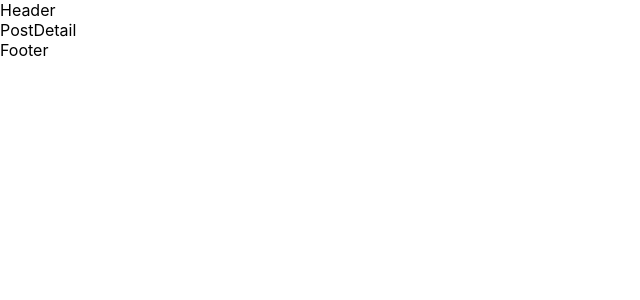
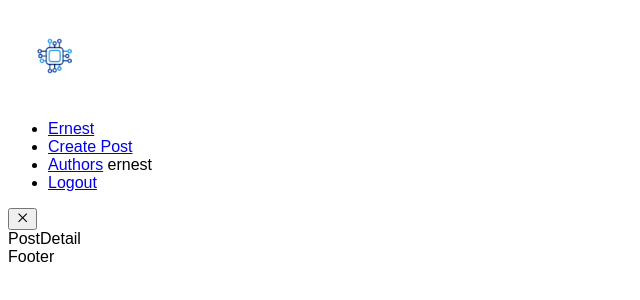
Before and after one commit to SachiniDeSilva/Blog, a React (Create React App) app: page /Posts/id in a window 1280 px wide. Shown: the top 300 px of the page, without its empty margins (0-640 px from the left). Built offline with nearby package versions, Linux system fonts and the light colour scheme.

Commit message:
import root

```diff
--- a/package.json
+++ b/package.json
@@ -8,6 +8,7 @@
     "@testing-library/user-event": "^13.5.0",
     "react": "^18.3.1",
     "react-dom": "^18.3.1",
+    "react-icons": "^5.2.1",
     "react-router-dom": "^6.24.1",
     "react-scripts": "5.0.1",
     "web-vitals": "^2.1.4"
--- a/src/components/Header.jsx
+++ b/src/components/Header.jsx
@@ -1,8 +1,28 @@
 import React from 'react'
-
+import { Link } from 'react-router-dom'
+import logo from '../images/logo (2).png'
+import { FaBars } from 'react-icons/fa'
+import { AiOutlineClose } from 'react-icons/ai'
 const Header = () => {
   return (
-    <div>Header</div>
+
+    <nav>
+      <div className="container nav_container">
+        <Link to="/" className='nav_logo'>
+        <img src={logo} alt='Navbar Logo'></img>
+        </Link>
+
+        <ul className="nav_menu">
+          <li><Link to='/profile'>Ernest</Link> </li>
+          <li><Link to='/create'> Create Post</Link> </li>
+          <li><Link to='/author'> Authors</Link> ernest</li>
+          <li><Link to='/logout'> Logout</Link> </li>
+        </ul>
+        <button className="nav_toggle-btn">
+<AiOutlineClose/>
+        </button>
+      </div>
+    </nav>
   )
 }
 
--- a/src/index.css
+++ b/src/index.css
@@ -1,13 +1,29 @@
-body {
-  margin: 0;
-  font-family: -apple-system, BlinkMacSystemFont, 'Segoe UI', 'Roboto', 'Oxygen',
-    'Ubuntu', 'Cantarell', 'Fira Sans', 'Droid Sans', 'Helvetica Neue',
-    sans-serif;
-  -webkit-font-smoothing: antialiased;
-  -moz-osx-font-smoothing: grayscale;
+
+@import url('https://fonts.googleapis.com/css2?family=Poppins:ital,wght@0,100;0,200;0,300;0,400;0,500;0,600;0,700;0,800;0,900;1,100;1,200;1,300;1,400;1,500;1,600;1,700;1,800;1,900&display=swap');
+
+:root{
+  --color-primary :#4F46E5;
+  --secon-color:#6366F1;
+  --text-color:#010208;
+
+  --transition: all 300ms ease;
+
+  --container-width-lg:84%;
+  --container-width-md:92%;
+
+  --form-width:50%;
+
+}
+body{
+  font-family:"popins", sans-serif;
 }
 
-code {
-  font-family: source-code-pro, Menlo, Monaco, Consolas, 'Courier New',
-    monospace;
+.nav_logo{
+  width: 6rem;
+  display: block;
 }
+img{
+  display: block;
+  object-fit: cover;
+  width: 100%;
+}
```
Also changed, not shown: src/images/logo (2).png (added), 1 other file (tests, documents, lock files or other folders).
